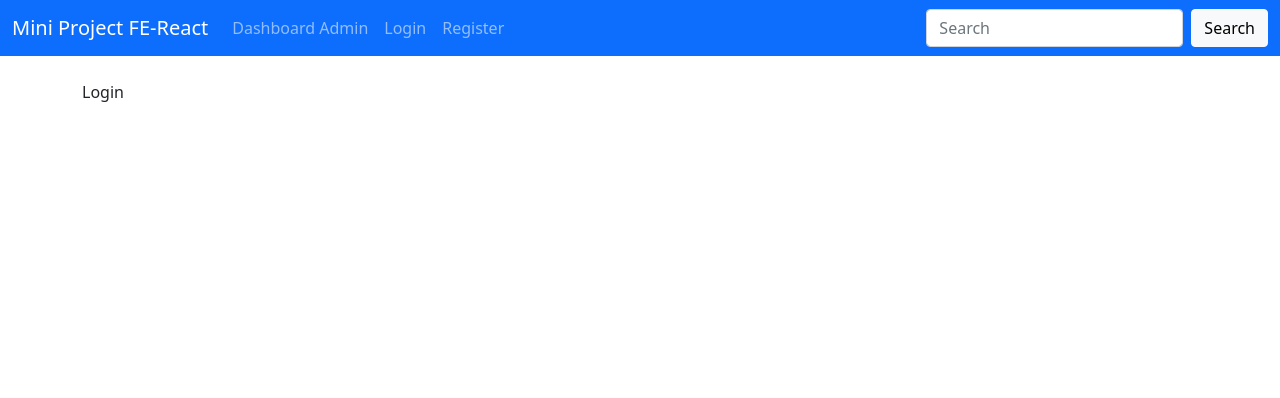
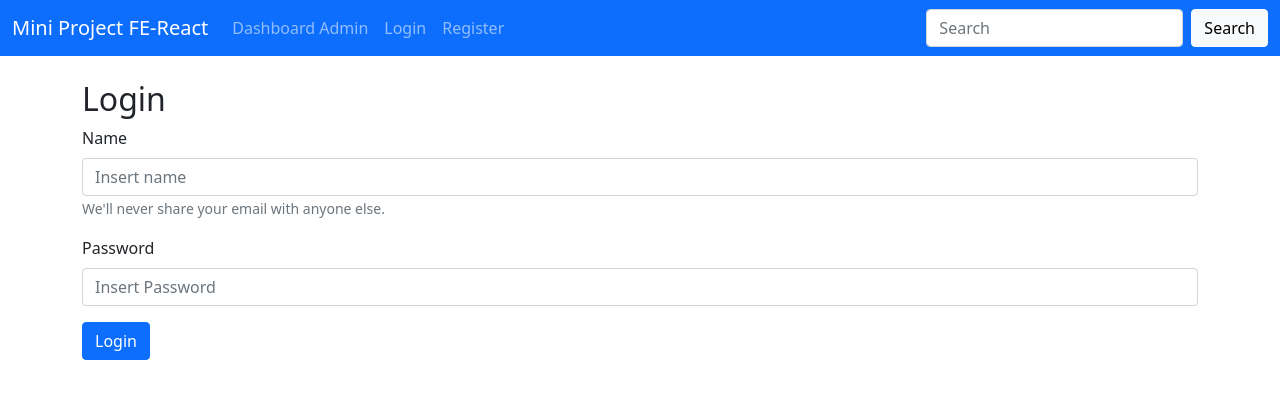
Before and after one commit to srisitungkir/mini_project_react, a React (Create React App) app: page /login in a window 1280 px wide. Shown: the top 398 px of the page. Built offline with nearby package versions, Linux system fonts and the light colour scheme.

Commit message:
update login page and authentication

```diff
--- a/package.json
+++ b/package.json
@@ -8,6 +8,7 @@
     "@testing-library/user-event": "^13.5.0",
     "axios": "^0.27.2",
     "bootstrap": "^5.1.3",
+    "js-cookie": "^3.0.1",
     "node-sass": "^7.0.1",
     "react": "^18.1.0",
     "react-bootstrap": "^2.4.0",
--- a/src/pages/detail_product/detail_product.js
+++ b/src/pages/detail_product/detail_product.js
@@ -30,16 +30,15 @@
           className="m-auto mt-5"
         />
       ) : (
-        // <Container className="mt-5">
-          <Row>
-            <Col md="2"><FigureComponent dataProduct={dataProduct} /></Col>
-            <Col md="10">
+        <Row>
+          <Col md="2">
+            <FigureComponent dataProduct={dataProduct} />
+          </Col>
+          <Col md="10">
             <p>Price : Rp.{dataProduct.price}</p>
             <p>Quantity : {dataProduct.quantity}</p>
-            </Col>
-          </Row>
-
-        // </Container>
+          </Col>
+        </Row>
       )}
     </div>
   );
--- a/src/pages/login/login.js
+++ b/src/pages/login/login.js
@@ -1,9 +1,55 @@
-import React from 'react'
+import React, { useState } from "react";
+import { Form, Button } from "react-bootstrap";
+import { login } from "../../services/api";
+import Cookies from 'js-cookie';
+import { useNavigate } from "react-router-dom";
 
 const Login = () => {
+  const [name, setName] = useState("");
+  const [password, setPassword] = useState("");
+
+  const navigate = useNavigate()
+
+  const submitLogin = async (e) => {
+    e.preventDefault();
+    await login(name, password)
+      .then((response) => {Cookies.set('token', response.data.access_token)})
+      navigate('/dashboard_admin')
+      .catch((error) => console.log(error));
+  };
+
   return (
-    <div>Login</div>
-  )
-}
+    <div>
+      <h2>Login</h2>
+      <Form onSubmit={submitLogin}>
+        <Form.Group className="mb-3" controlId="formBasicText">
+          <Form.Label>Name</Form.Label>
+          <Form.Control
+            type="text"
+            placeholder="Insert name"
+            value={name}
+            onChange={(e) => setName(e.target.value)}
+          />
+          <Form.Text className="text-muted">
+            We'll never share your email with anyone else.
+          </Form.Text>
+        </Form.Group>
+
+        <Form.Group className="mb-3" controlId="formBasicPassword">
+          <Form.Label>Password</Form.Label>
+          <Form.Control
+            type="password"
+            placeholder="Insert Password"
+            value={password}
+            onChange={(e) => setPassword(e.target.value)}
+          />
+        </Form.Group>
+        <Button variant="primary" type="submit">
+          Login
+        </Button>
+      </Form>
+    </div>
+  );
+};
 
 export default Login;
--- a/src/services/api.js
+++ b/src/services/api.js
@@ -1,4 +1,5 @@
 import axios from "axios";
+
 
 const BASE_URL = "http://localhost:8000";
 
@@ -9,3 +10,12 @@
 export const getProductById = (id) => {
   return axios.get(`${BASE_URL}/products/${id}`)
 }
+
+export const login = (name, password) => {
+const bodyJSON = {
+  name: name,
+  password: password
+};
+
+  return axios.post(`${BASE_URL}/auth/login`, bodyJSON)
+}
```
Also changed, not shown: 1 other file (tests, documents, lock files or other folders).
